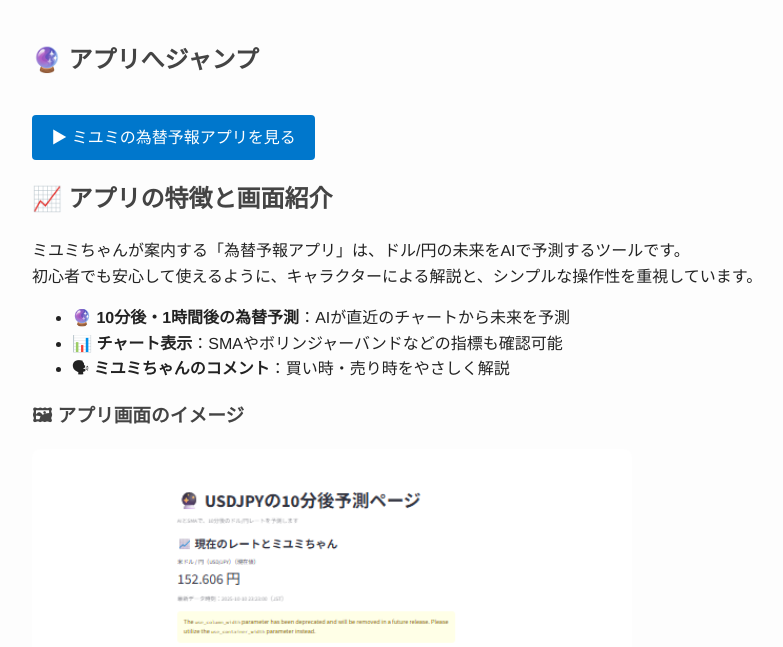
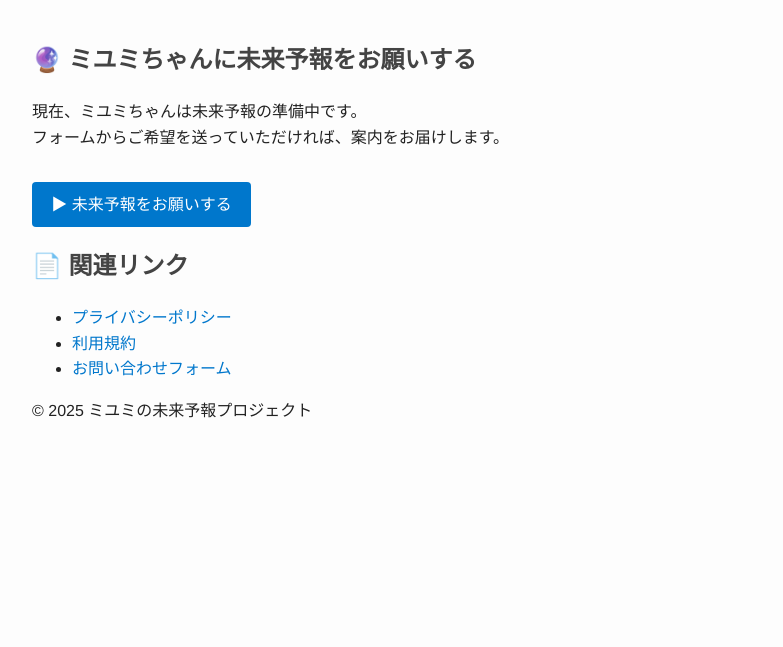
Before and after one commit to kannadayo0927-png/miyumi-home, a plain HTML site: page index.html in a window 1280 px wide. Shown: the part 654-1301 px from the top of the page, without its empty margins (8-791 px from the left). After the commit the page ends 1134 px from the top, so only its background shows below. Drawn offline with Linux system fonts and the light colour scheme.

Commit message:
アプリリンクと画像削除済みのLP修正

```diff
--- a/index.html
+++ b/index.html
@@ -48,24 +48,10 @@
 
   <img src="https://raw.githubusercontent.com/kannadayo0927-png/kawase-app/main/assets/miyumi_kyousi.png" width="240" alt="ミユミ先生">
 
-  <h2>🔮 アプリへジャンプ</h2>
-  <p><a class="button" href="https://kawase-app-6i2jgizc9cxgdm4bfwpxnu.streamlit.app/" target="_blank">▶ ミユミの為替予報アプリを見る</a></p>
-
-  <h2>📈 アプリの特徴と画面紹介</h2>
-  <p>ミユミちゃんが案内する「為替予報アプリ」は、ドル/円の未来をAIで予測するツールです。<br>
-     初心者でも安心して使えるように、キャラクターによる解説と、シンプルな操作性を重視しています。</p>
-
-  <ul>
-    <li>🔮 <strong>10分後・1時間後の為替予測</strong>：AIが直近のチャートから未来を予測</li>
-    <li>📊 <strong>チャート表示</strong>：SMAやボリンジャーバンドなどの指標も確認可能</li>
-    <li>🗣 <strong>ミユミちゃんのコメント</strong>：買い時・売り時をやさしく解説</li>
-  </ul>
-
-  <h3>🖼 アプリ画面のイメージ</h3>
-  <img src="assets/miyumi-forecast10min-deprecated.png" alt="10分後予測画面">
-  <img src="assets/miyumi-forecast1hour-deprecated.png" alt="1時間後予測画面">
-  <img src="assets/miyumi-economic-news.png" alt="経済指標ニュース画面">
-  <img src="assets/miyumi-forecast5day-deprecated.png" alt="5日間予測画面">
+  <h2>🔮 ミユミちゃんに未来予報をお願いする</h2>
+  <p>現在、ミユミちゃんは未来予報の準備中です。<br>
+     フォームからご希望を送っていただければ、案内をお届けします。</p>
+  <a class="button" href="https://forms.gle/9ihTnTC26sA18EEm7" target="_blank">▶ 未来予報をお願いする</a>
 
   <h2>📄 関連リンク</h2>
   <ul>
```
